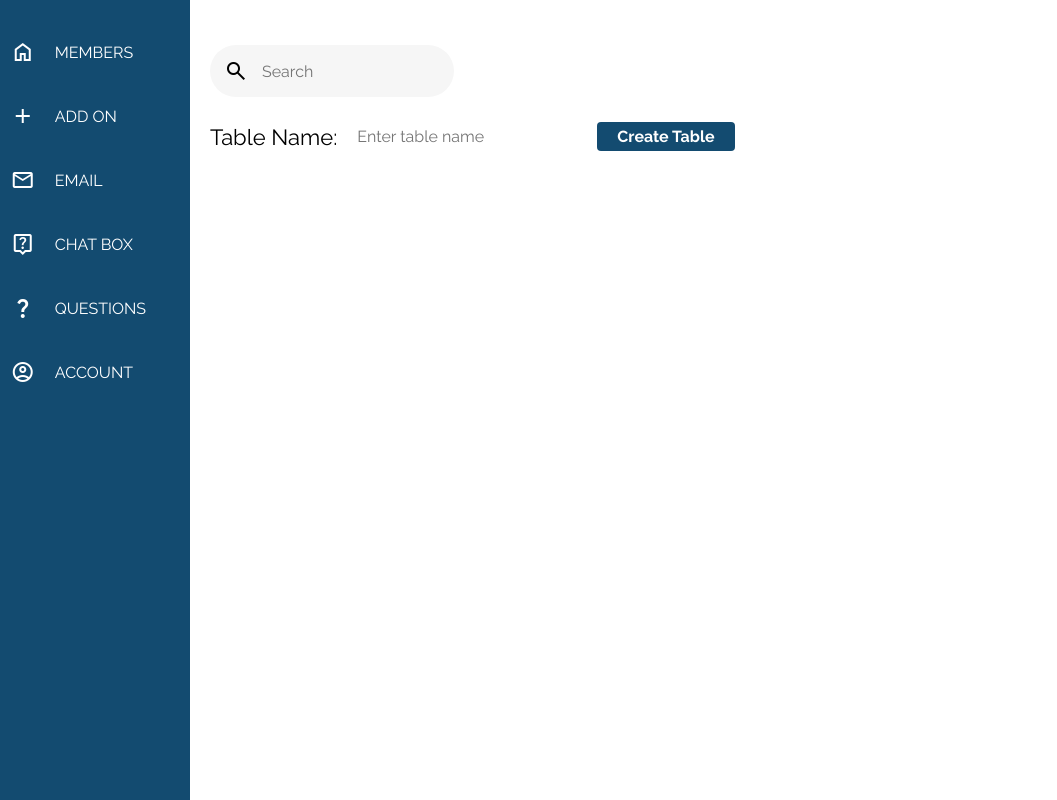
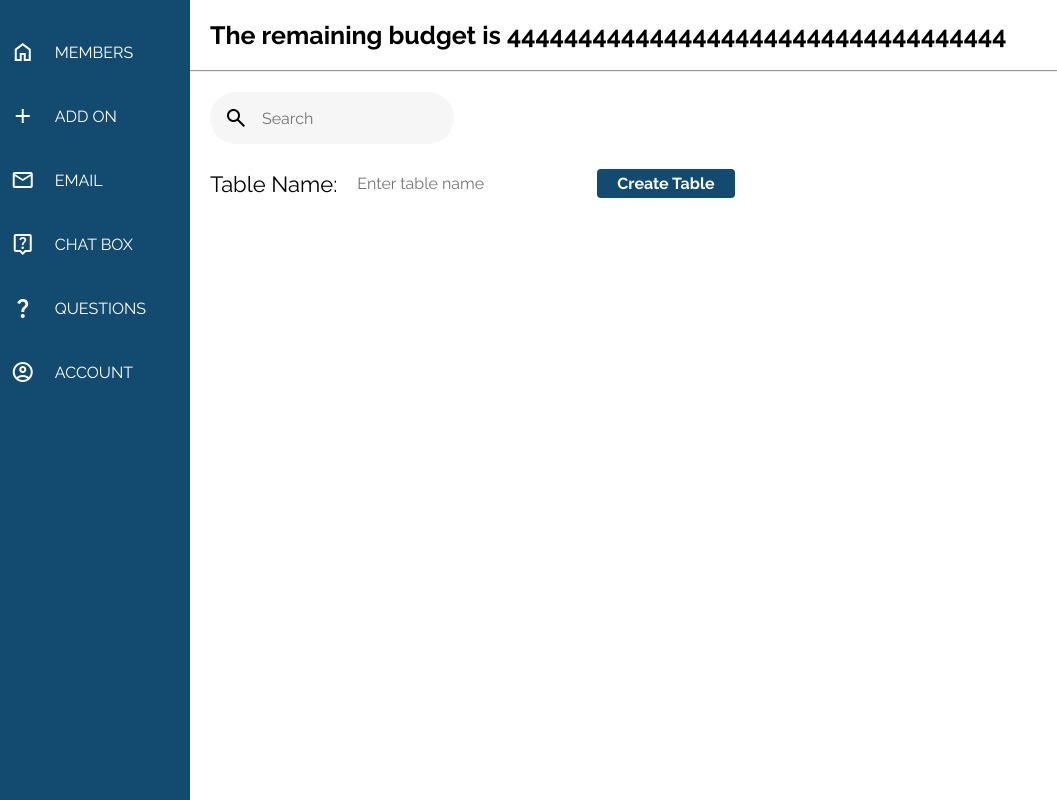
Before and after one commit to watermalone-pro/Full850, a PHP site: page / in a window 1280 px wide. Shown: the whole page, without its empty margins (0-1057 px from the left). Run offline with PHP 8.4, Linux system fonts and the light colour scheme.

Commit message:
3:00 pm March 22

```diff
--- a/index.html
+++ b/index.html
@@ -29,6 +29,7 @@
 <body>
     <div class="header-content">
         <!-- Search Button-->
+         <hr>
         <div class = "search">
             <span class="search-icon material-symbols-outlined">search</span>
             <input class = "search-input" id="search-bar" type="search" placeholder="Search">
--- a/learn.js
+++ b/learn.js
@@ -27,7 +27,10 @@ async function loadData(){
     console.log(typeof(sameIndex));
 
 };
-
+const budgetParagraph = document.createElement('p');
+budgetParagraph.classList.add('totalBudgetAmount');
+budgetParagraph.innerText = 'The remaining budget is 44444444444444444444444444444444444';
+document.body.insertAdjacentElement('afterbegin', budgetParagraph);
 
 loadData()
 .then(() => {
--- a/test.css
+++ b/test.css
@@ -342,7 +342,7 @@ nav li:nth-child(6):hover ~.active {
     border-radius: 28px;
     background: var(--searchbackground);
     margin-right: 20px;
-    margin-top: 45px;
+    margin-top: 20px;
     margin-left: 210px;
 
 }
@@ -369,3 +369,10 @@ nav li:nth-child(6):hover ~.active {
 .actions button:hover {
     background-color: #ddd;
 }
+.totalBudgetAmount{
+    margin-left: 210px;
+    margin-top: 20px;
+    margin-bottom: 20px;
+    font-weight: bold;
+    font-size: 25px;
+}
```
